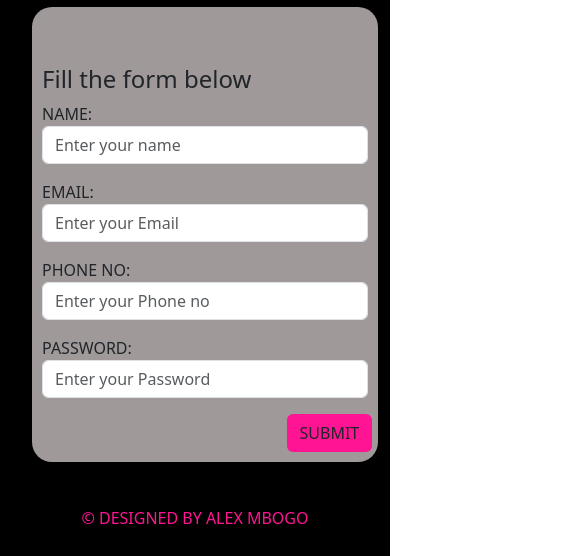
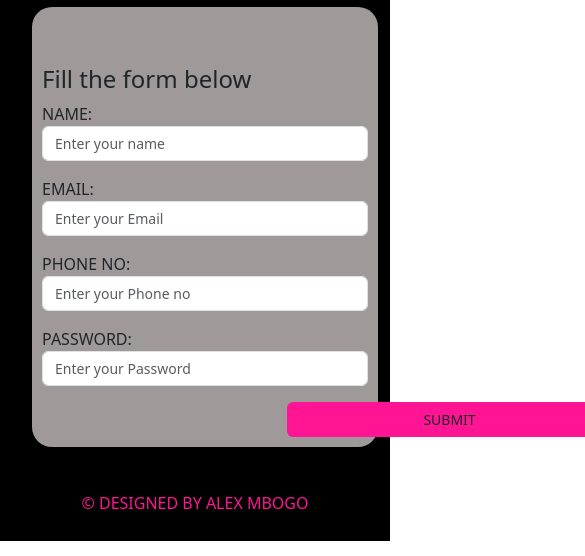
Before and after one commit to MBOGOO/portfolio, a plain HTML site: page index.html in a window 390 px wide. Shown: the part 3805-4361 px from the top of the page, 585 px wide, since content can reach past the window. Drawn offline with nearby package versions, Linux system fonts and the light colour scheme.

Commit message:
Updated portfolio: deleted portfolio.html and added new images and index.html

```diff
--- a/index.html
+++ b/index.html
@@ -139,6 +139,20 @@
         display: block;
       }
     }
+    form.box {
+  padding: 20px;
+}
+
+@media (max-width: 768px) {
+  form.box {
+    padding: 10px;
+  }
+
+  .box input, .box button {
+    font-size: 14px;
+  }
+}
+
   </style>
   </head>
   <body>
@@ -279,7 +293,7 @@
   <div class="social"><a href="https://www.instagram.com/"><i class="fa-brands fa-instagram"></i></a>INSTAGRAM</div>
   <div class="social"><a href="#"><i class="fa-brands fa-facebook"></i></a>FACEBOOK</div>
       </div>
-      <div class="col-12 col-md-6">
+      <div class="col-12 col-md-6 mx-auto">
         <form class="box">
           <div class="mb-3 mt-5 ">
             <h1>Fill the form below</h1>
@@ -298,7 +312,7 @@
             <label for="password">PASSWORD:</label>
           <input type="text" name="psw" class="form-control" placeholder="Enter your Password" required>
         </div>
-        <button style="background-color: deeppink;margin-left: 75%;" class="btn" type="submit">SUBMIT</button>
+        <button style="background-color: deeppink;width: 100% ;margin-left: 75%;" class="btn" type="submit">SUBMIT</button>
         </form>
       </div>
     </div>
```
